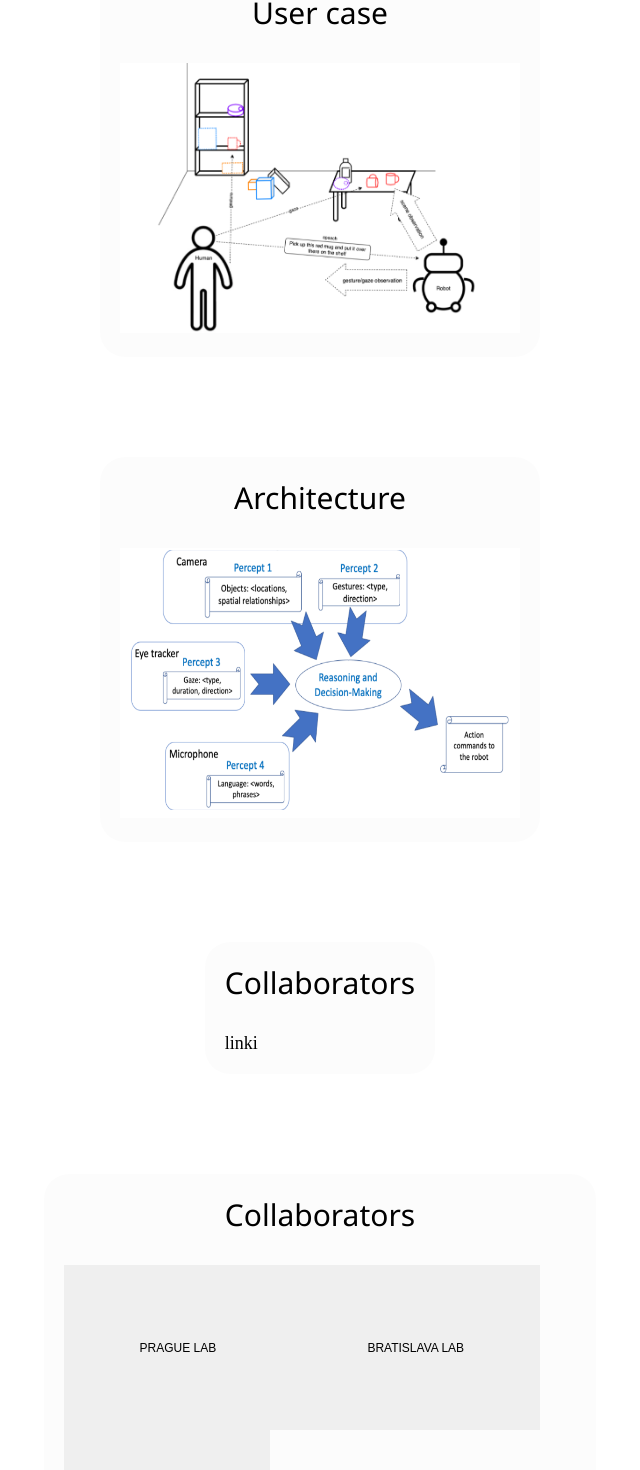
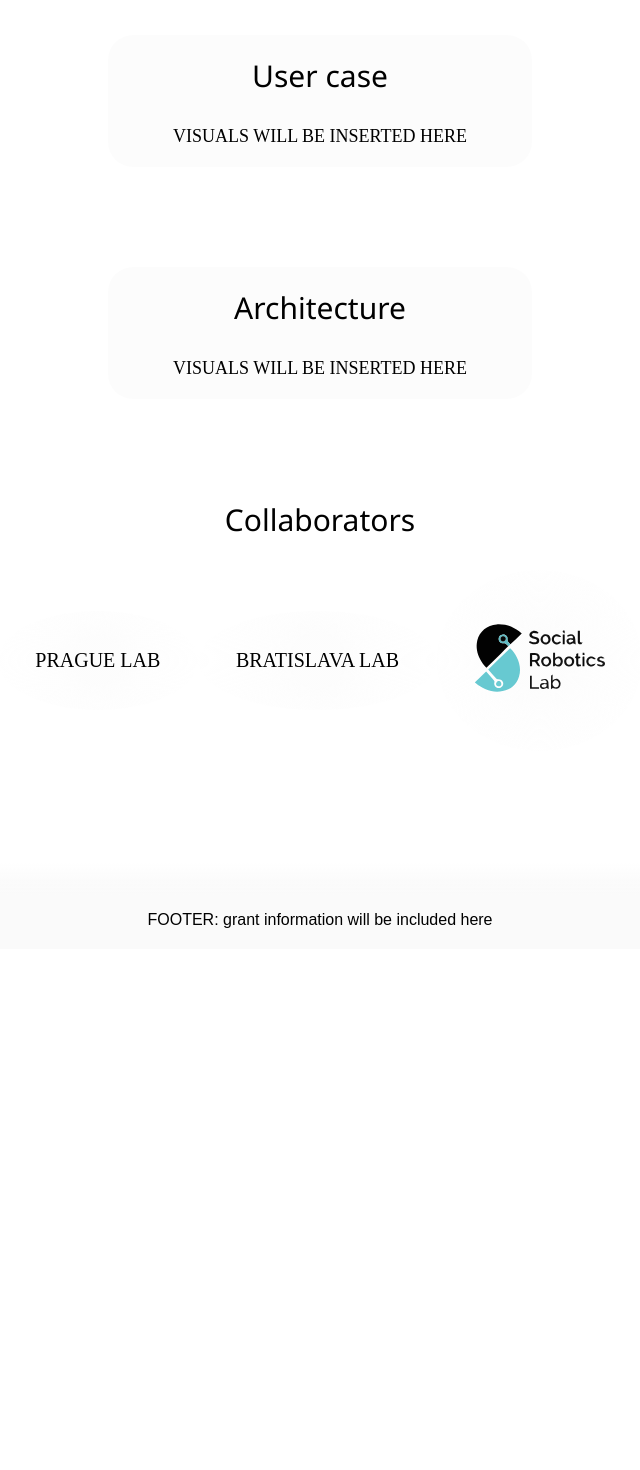
Before and after one commit to kmazrolina/iChores_Webpage, a React (Create React App) app in the folder web_app/: page / in a window 1280 px wide. Shown: the part 978-2448 px from the top of the page, without its empty margins (320-960 px from the left). After the commit the page ends 1927 px from the top, so only its background shows below. Built offline with nearby package versions, Linux system fonts and the light colour scheme.

Commit message:
tło dla przyciskow collabortors

```diff
--- a/web_app/src/App.js
+++ b/web_app/src/App.js
@@ -59,26 +59,23 @@ function App() {
 				<section ref = {about} class="section">
 
 					<motion.div class="box-main" whileHover={{backgroundColor :"rgba(252, 252, 252, 1)"}}>
-							<div class="firstHalf">
 								<h1 class="text-big">
 									About
 								</h1>
 								<p class="text-small">
 								Social service robots are becoming more common, but they need to be designed for people with no experience with robots. Current robots are not easy for non-expert users to use. Our project aims to develop a collaborative interface for domestic service robots that uses language, gestures, and gaze to interact with users. We will conduct user studies to understand how humans naturally collaborate with robots using gestures and gaze. We will test our approach in scenarios involving arranging items on a table and tidying up a room, both in virtual and real-world environments.
 								</p>
-							</div>
 
 					</motion.div>
 				</section>
 
 				<section ref = {user_case}  class="section">
 					<motion.div class="box-main" whileHover={{backgroundColor :"rgba(252, 252, 252, 1)"}}>
-						<div class="secondHalf">
 							<h1 class="text_center"  id="program">
 								User case
 							</h1>
-							<img  src = {img1} alt="User case" height = "270" width = "400" id="image"></img>
-						</div>
+							<p class="text-small">VISUALS WILL BE INSERTED HERE</p>
+
 					</motion.div>
 				</section>
 
@@ -89,8 +86,8 @@ function App() {
 							<h1 class="text_center"  id="program">
 								Architecture
 							</h1>
+							<p class="text-small">VISUALS WILL BE INSERTED HERE</p>
 
-							<img src = {img2} alt="Architecture" height = "270" width = "400" id="image"></img>
 
 						</div>
 					</motion.div>
@@ -126,50 +123,34 @@ function App() {
 						<img src={dots_blue} alt="k" height={"70%"} width={"70%"}></img>
 					</motion.div>
 
-				<section ref = {collaborators}  class="section">
-					<div class="box-main">
-						<div class="secondHalf">
-							<h1 class="text-big" id="program">
-								Collaborators
-							</h1>
-							<p class="text-small">
-
-								linki
-							</p>
-						</div>
-				</div>
-				</section>
 
 
+			<section ref = {collaborators}  class="section">
+				<div >
 
-			<section class="section">
-				<div class="box-main">
-					<div class="secondHalf">
 						<h1 class="text-big" id="program">
 							Collaborators
 						</h1>
-						<div align-items="center">
-							<button class="button">
+						<div class= "buttons">
 
-								<a href="https://en.wikipedia.org/wiki/Prague" class = "button">PRAGUE LAB</a>
-							</button>
-							<button class="button">
-								<a href="https://en.wikipedia.org/wiki/Bratislava" class = "button">BRATISLAVA LAB</a>
-							</button>
+							<div class="button">
+								<a   href="https://en.wikipedia.org/wiki/Prague">PRAGUE LAB</a>
+							</div>
+							<div class="button">
+								<a  href="https://en.wikipedia.org/wiki/Bratislava">BRATISLAVA LAB</a>
+							</div>
 
-							<button class="button">
-								<img   href="https://en.uj.edu.pl/" src = {SRL_logo} alt="YouTube" height = "100" width = "130" id="image"></img>
-							</button>
+							<div class="button">
+								<a  href="https://en.uj.edu.pl/"> <img  src = {SRL_logo} alt="YouTube" height = "100" width = "130" id="image"></img></a>
+							</div>
 						</div>
 
-
-					</div>
 					</div>
 				</section>
 
 				<footer className="footer" >
-					<p className="text-footer">
-						jakis footer, moze logo uj czy cos
+					<p className="text-footer" >
+						FOOTER: grant information will be included here
 					</p>
 				</footer>
 
--- a/web_app/src/index.css
+++ b/web_app/src/index.css
@@ -26,7 +26,7 @@
 }
 
 .footer {
-	background-color :rgb(250, 250, 250);
+	background: linear-gradient(0deg, rgba(250,250,250,1) 55%, rgba(250,250,250,0.8) 71%, rgba(250,250,250,0.5) 77%, rgba(250,250,250,0) 88%);
 }
 
 .nav-list {
@@ -90,7 +90,10 @@
 	margin: auto;
 	height: 80%;
 	border-radius: 25px;
-	max-width: 40%;
+	max-width: 30%;
+	min-width: 30%;
+	flex-direction: column;
+
 
 	padding: 20px;
 }
@@ -199,8 +202,11 @@ background-color: #000;
 }
 
 .text-footer {
+
 	text-align: center;
-	padding: 30px 0;
+
+	padding-top: 60px;
+	padding-bottom: 20px;
 	font-family: 'Ubuntu', sans-serif;
 	display: flex;
 	justify-content: center;
@@ -307,15 +313,28 @@ background-color: #000;
 	display : flex;
 }
 
+.buttons{
+	display: flex;
+	align-items: center;
+}
+
+/* unvisited link */
+a:link {
+	color: black;
+	text-decoration: none;
+}
+
+  /* visited link */
+a:visited {
+	color: black;
+}
 
 .button {
-	background-color: none;
-	border: none;
-	color: rgb(0, 0, 0);
+	background: radial-gradient(circle, rgba(250,250,250,0.5) 21%, rgba(250,250,250,0.3) 38%, rgba(250,250,250,0));
+	border-radius: 100%;
 	padding: 1cm;
 	text-align: center;
-	text-decoration: none;
 	display: inline-block;
-	font-size: 12px;
-	align-items: center;
+	font-size: 20px;
+
   }
```
